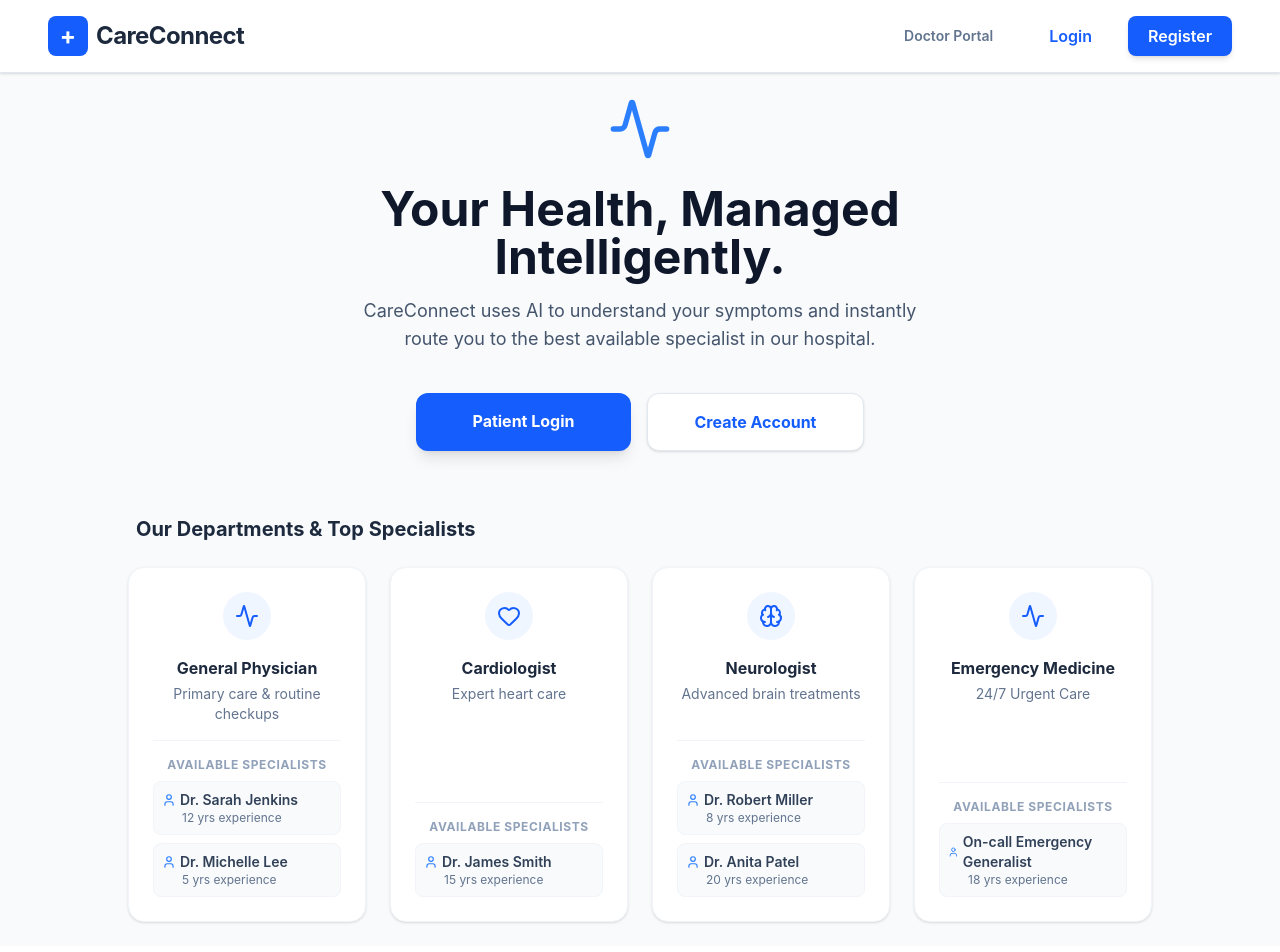
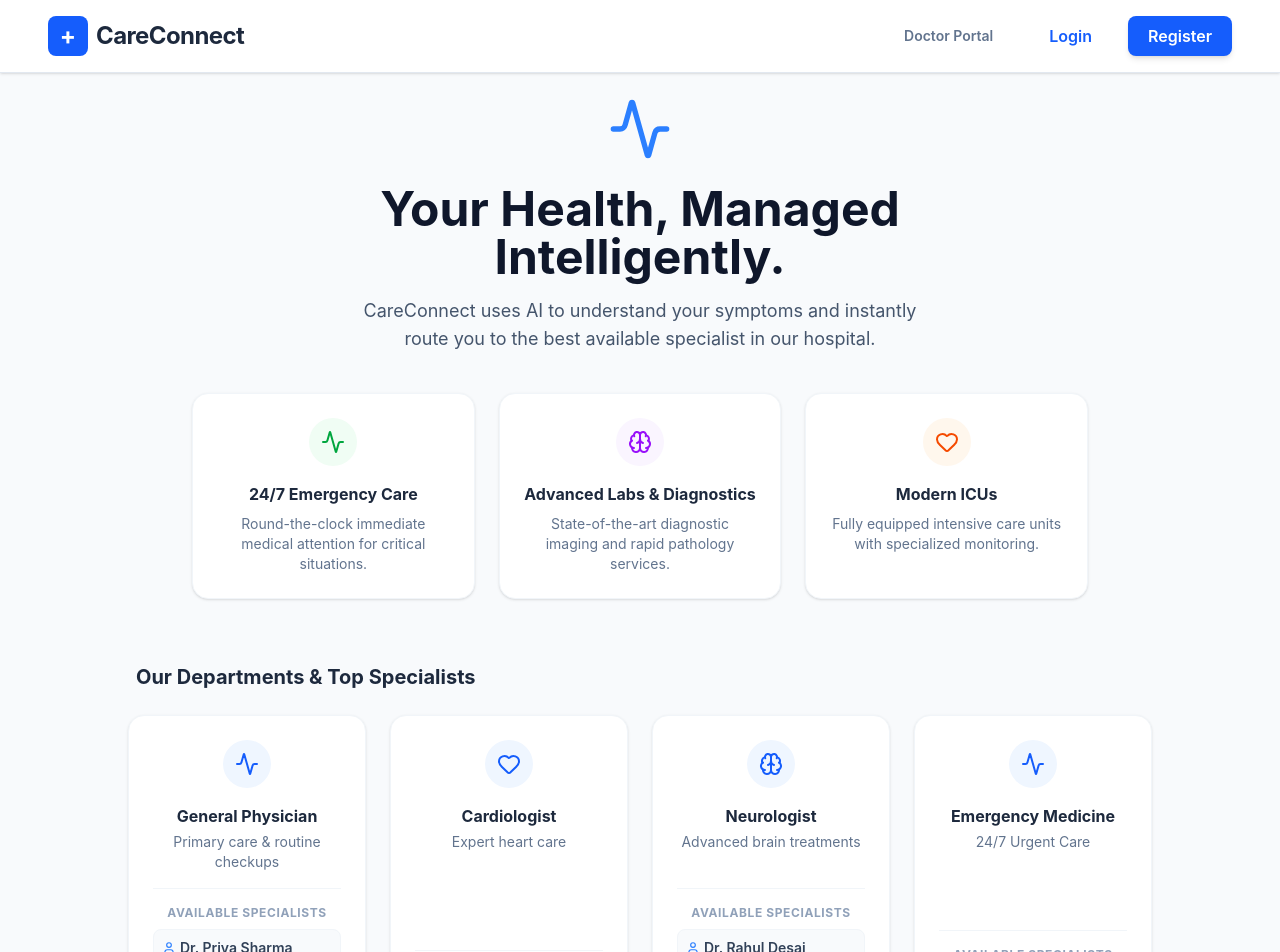
Before and after one commit to suhavani23/CareConnect, a React (Vite) app: page / in a window 1280 px wide. Shown: the top 952 px of the page. Built offline with nearby package versions, Linux system fonts and the light colour scheme.

Commit message:
feat: secure doctor portal, update names, and refresh homepage facilities

```diff
--- a/src/pages/DoctorDashboard.jsx
+++ b/src/pages/DoctorDashboard.jsx
@@ -5,6 +5,8 @@ import { getBookedAppointments, removeBookedAppointment } from '../services/mock
 
 const DoctorDashboard = () => {
   const [appointments, setAppointments] = useState([]);
+  const [isAuthenticated, setIsAuthenticated] = useState(false);
+  const [password, setPassword] = useState('');
 
   useEffect(() => {
     // Load booked appointments from our mock database
@@ -18,6 +20,36 @@ const DoctorDashboard = () => {
       setAppointments(getBookedAppointments().reverse());
     }
   };
+
+  if (!isAuthenticated) {
+    return (
+      <div className="min-h-screen bg-slate-50 flex flex-col items-center justify-center p-6">
+        <div className="bg-white p-8 rounded-2xl shadow-xl max-w-sm w-full text-center border border-slate-100">
+           <div className="w-12 h-12 bg-slate-800 rounded-lg flex items-center justify-center mx-auto mb-4">
+             <span className="text-white font-bold text-2xl leading-none">D</span>
+           </div>
+           <h2 className="text-2xl font-bold text-slate-800 mb-6">Doctor Portal</h2>
+           <form onSubmit={(e) => {
+             e.preventDefault();
+             if (password === 'admin') setIsAuthenticated(true);
+             else alert('Incorrect passkey');
+           }}>
+             <input
+               type="password"
+               value={password}
+               onChange={(e) => setPassword(e.target.value)}
+               placeholder="Enter Passkey (admin)"
+               className="w-full p-3 border border-slate-300 rounded-lg mb-4 text-center outline-none focus:ring-2 focus:ring-slate-500"
+             />
+             <button type="submit" className="w-full bg-slate-800 text-white font-bold py-3 rounded-lg hover:bg-slate-900 transition">
+               Access Portal
+             </button>
+           </form>
+           <Link to="/" className="block mt-6 text-sm text-slate-500 hover:text-slate-700">Back to Home</Link>
+        </div>
+      </div>
+    );
+  }
 
   return (
     <div className="min-h-screen bg-slate-50 font-sans p-6 md:p-12 relative">
--- a/src/pages/Home.jsx
+++ b/src/pages/Home.jsx
@@ -44,13 +44,31 @@ const Home = () => {
           CareConnect uses AI to understand your symptoms and instantly route you to the best available specialist in our hospital.
         </p>
 
-        <div className="flex flex-col sm:flex-row gap-4 w-full max-w-md justify-center mb-16">
-          <Link to="/login" className="flex-1 py-4 bg-blue-600 text-white font-bold rounded-xl shadow-lg hover:bg-blue-700 transition transform hover:-translate-y-1 text-center">
-            Patient Login
-          </Link>
-          <Link to="/register" className="flex-1 py-4 bg-white text-blue-600 border border-slate-200 font-bold rounded-xl shadow-sm hover:bg-slate-50 transition transform hover:-translate-y-1 text-center">
-            Create Account
-          </Link>
+        {/* Facilities Section */}
+        <div className="w-full max-w-4xl mx-auto mb-16">
+          <div className="grid grid-cols-1 md:grid-cols-3 gap-6">
+            <div className="bg-white p-6 rounded-2xl shadow-sm border border-slate-100 flex flex-col items-center">
+              <div className="w-12 h-12 bg-green-50 text-green-600 rounded-full flex items-center justify-center mb-4">
+                <Activity size={24} />
+              </div>
+              <h4 className="font-bold text-slate-800 mb-2">24/7 Emergency Care</h4>
+              <p className="text-sm text-slate-500 text-center">Round-the-clock immediate medical attention for critical situations.</p>
+            </div>
+            <div className="bg-white p-6 rounded-2xl shadow-sm border border-slate-100 flex flex-col items-center">
+              <div className="w-12 h-12 bg-purple-50 text-purple-600 rounded-full flex items-center justify-center mb-4">
+                <Brain size={24} />
+              </div>
+              <h4 className="font-bold text-slate-800 mb-2">Advanced Labs & Diagnostics</h4>
+              <p className="text-sm text-slate-500 text-center">State-of-the-art diagnostic imaging and rapid pathology services.</p>
+            </div>
+            <div className="bg-white p-6 rounded-2xl shadow-sm border border-slate-100 flex flex-col items-center">
+              <div className="w-12 h-12 bg-orange-50 text-orange-600 rounded-full flex items-center justify-center mb-4">
+                <Heart size={24} />
+              </div>
+              <h4 className="font-bold text-slate-800 mb-2">Modern ICUs</h4>
+              <p className="text-sm text-slate-500 text-center">Fully equipped intensive care units with specialized monitoring.</p>
+            </div>
+          </div>
         </div>
 
         {/* Specialties Grid */}
--- a/src/services/mockDatabase.js
+++ b/src/services/mockDatabase.js
@@ -1,14 +1,14 @@
 export const hospitalStaff = [
   {
-    id: "dr-jenkins",
-    name: "Dr. Sarah Jenkins",
+    id: "dr-sharma",
+    name: "Dr. Priya Sharma",
     specialization: "General Physician",
     experience: 12,
     availableSlots: ["09:00 AM", "11:00 AM"]
   },
   {
-    id: "dr-miller",
-    name: "Dr. Robert Miller",
+    id: "dr-desai",
+    name: "Dr. Rahul Desai",
     specialization: "Neurologist",
     experience: 8,
     availableSlots: ["10:00 AM", "01:00 PM", "03:00 PM"]
@@ -21,22 +21,22 @@ export const hospitalStaff = [
     availableSlots: ["02:00 PM"]
   },
   {
-    id: "dr-smith",
-    name: "Dr. James Smith",
+    id: "dr-singh",
+    name: "Dr. Vikram Singh",
     specialization: "Cardiologist",
     experience: 15,
     availableSlots: ["09:00 AM", "12:00 PM"]
   },
   {
-    id: "dr-lee",
-    name: "Dr. Michelle Lee",
+    id: "dr-gupta",
+    name: "Dr. Neha Gupta",
     specialization: "General Physician",
     experience: 5,
     availableSlots: [] // Fully booked
   },
   {
     id: "dr-emergency",
-    name: "On-call Emergency Generalist",
+    name: "Dr. Amit Kumar (Emergency On-call)",
     specialization: "Emergency Medicine",
     experience: 18,
     availableSlots: ["10:00 AM", "02:00 PM", "03:00 PM", "IMMEDIATE"]
```
Also changed, not shown: 1 other file (tests, documents, lock files or other folders).
